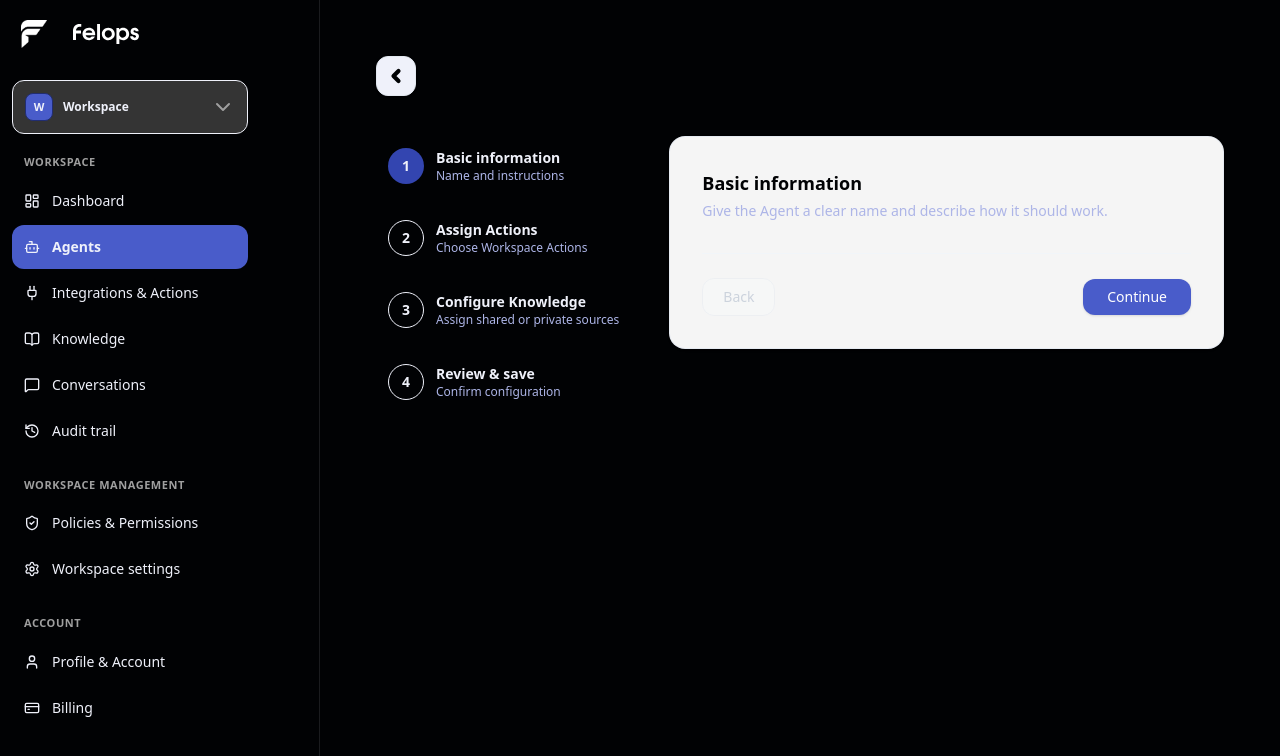
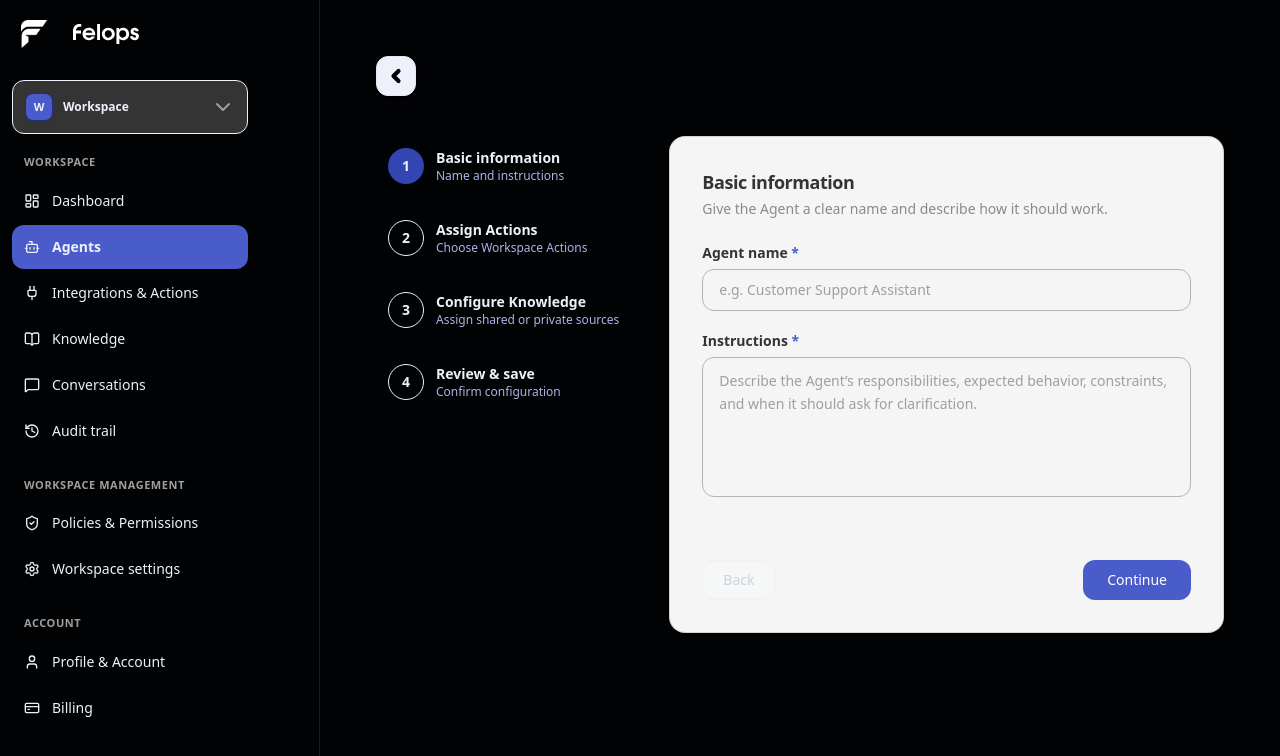
Before and after one commit to FelOps-platform/felops-frontend, a Next.js app: page /w/1/agents/new in a window 1280 px wide. Shown: the top 756 px of the page. Built offline with nearby package versions, Linux system fonts and the light colour scheme; no server answers.

Commit message:
feat(agents): implement basic info step

```diff
--- a/package.json
+++ b/package.json
@@ -14,6 +14,7 @@
     "next-intl": "^4.14.9",
     "react": "19.3.0",
     "react-dom": "19.3.0",
+    "react-hook-form": "^7.91.0",
     "zod": "^4.6.7"
   },
   "devDependencies": {
--- /dev/null
+++ b/src/app/(protected)/w/[workspaceId]/agents/_components/BasicInfoStep.tsx
@@ -0,0 +1,80 @@
+"use client";
+
+import { useFormContext } from "react-hook-form";
+
+export function BasicInfoStep() {
+    const {
+        register,
+        formState: { errors },
+    } = useFormContext();
+
+    return (
+        <div className="space-y-6">
+            {/* Header */}
+            <div>
+                <h2 className="text-xl font-bold text-neutral-900 tracking-tight">
+                    Basic information
+                </h2>
+                <p className="text-sm text-neutral-500 mt-1">
+                    Give the Agent a clear name and describe how it should work.
+                </p>
+            </div>
+
+            <div className="space-y-5">
+                {/* Agent Name Field */}
+                <div className="space-y-1.5">
+                    <label className="block text-sm font-semibold text-neutral-900">
+                        Agent name <span className="text-secondary-500">*</span>
+                    </label>
+                    <input
+                        type="text"
+                        placeholder="e.g. Customer Support Assistant"
+                        {...register("name", {
+                            required: "Enter a name for this Agent.",
+                            validate: (val) =>
+                                val?.trim().length > 0 || "Enter a name for this Agent.",
+                        })}
+                        className={`w-full px-4 py-2.5 text-sm  text-neutral-900 border rounded-xl placeholder:text-neutral-400 transition-all ${errors.name
+                            ? "border-wrong-500 bg-wrong-50/20 focus:border-wrong-500 focus:ring-2 focus:ring-wrong-500/20 focus:outline-none"
+                            : "border-neutral-300 hover:border-neutral-400 focus:border-secondary-500 focus:ring-2 focus:ring-secondary-500/20 focus:outline-none"
+                            }`}
+                    />
+                    {errors.name && (
+                        <p className="text-xs font-medium text-wrong-500 mt-1">
+                            {String(errors.name.message)}
+                        </p>
+                    )}
+                </div>
+
+                {/* Instructions Field */}
+                <div className="space-y-1.5">
+                    <label className="block text-sm font-semibold text-neutral-900">
+                        Instructions <span className="text-secondary-500">*</span>
+                    </label>
+                    <textarea
+                        rows={5}
+                        placeholder="Describe the Agent’s responsibilities, expected behavior, constraints, and when it should ask for clarification."
+                        {...register("instructions", {
+                            required: "Enter instructions for this Agent.",
+                            validate: (val) =>
+                                val?.trim().length > 0 || "Instructions cannot be empty.",
+                        })}
+                        className={`w-full px-4 py-3 text-sm  text-neutral-900 border rounded-xl placeholder:text-neutral-400 resize-none leading-relaxed transition-all ${errors.instructions
+                            ? "border-wrong-500 bg-wrong-50/20 focus:border-wrong-500 focus:ring-2 focus:ring-wrong-500/20 focus:outline-none"
+                            : "border-neutral-300 hover:border-neutral-400 focus:border-secondary-500 focus:ring-2 focus:ring-secondary-500/20 focus:outline-none"
+                            }`}
+                    />
+                    {errors.instructions && (
+                        <p className="text-xs font-medium text-wrong-500 mt-1">
+                            {String(errors.instructions.message)}
+                        </p>
+                    )}
+                </div>
+            </div>
+        </div>
+    );
+}
+
+
+
+export default BasicInfoStep;
--- a/src/app/(protected)/w/[workspaceId]/agents/_components/agent-stepper.tsx
+++ b/src/app/(protected)/w/[workspaceId]/agents/_components/agent-stepper.tsx
@@ -4,6 +4,8 @@ import { useState } from "react";
 import { Check, ChevronLeft } from "lucide-react";
 import Link from "next/link";
 import { useParams } from "next/navigation";
+import { useForm, FormProvider } from "react-hook-form";
+import { BasicInfoStep } from "./BasicInfoStep";
 
 const steps = [
   { id: 1, title: "Basic information", description: "Name and instructions" },
@@ -20,18 +22,42 @@ export function AgentStepperForm({ workspaceId }: AgentStepperFormProps) {
   const params = useParams();
   const activeWorkspaceId = workspaceId || (params?.workspaceId as string) || "";
   const [currentStep, setCurrentStep] = useState(1);
-  const handleNext = () => {
-    if (currentStep < steps.length) {
+
+  const methods = useForm({
+    mode: "onSubmit",
+    reValidateMode: "onChange",
+    defaultValues: {
+      name: "",
+      instructions: "",
+    },
+  });
+
+  const handleNext = async () => {
+    let isValid = false;
+
+    if (currentStep === 1) {
+      isValid = await methods.trigger(["name", "instructions"]);
+    } else {
+      isValid = true;
+    }
+
+    if (isValid && currentStep < 4) {
       setCurrentStep((prev) => prev + 1);
     }
   };
-
   const handleBack = () => {
     if (currentStep > 1) {
       setCurrentStep((prev) => prev - 1);
     }
   };
 
+  const onSubmit = async (data: any) => {
+    try {
+      // TODO: Send agent data to backend
+      console.log("Form data ready for submission:", data);
+    } catch (error) {
+    }
+  };
   return (
     <div className="max-w-6xl mx-auto p-6">
       <div className="flex justify-between items-center mb-10">
@@ -84,44 +110,14 @@ export function AgentStepperForm({ workspaceId }: AgentStepperFormProps) {
           })}
         </div>
 
+        <FormProvider {...methods}>
+
           {/* Card */}
-        <div className="lg:col-span-8 bg-neutral-50 border border-slate-200/80 rounded-2xl p-8 shadow-sm">
+            <div className="lg:col-span-8 bg-neutral-50 border border-neutral-200/80 rounded-2xl p-6 sm:p-8 shadow-xs">
+              <form onSubmit={methods.handleSubmit(onSubmit)} className="space-y-6">
 
                 {/* Step 1: Basic Information */}
-          {currentStep === 1 && (
-            <div className="space-y-6">
-              <div>
-                <h2 className="text-lg font-semibold text-secondary-950">Basic information</h2>
-                <p className="text-sm text-secondary-200 mt-1">
-                  Give the Agent a clear name and describe how it should work.
-                </p>
-              </div>
-
-              {/* <div className="space-y-2">
-                <label className="block text-sm font-semibold text-slate-900">Agent name</label>
-                <input
-                  type="text"
-                  value={agentName}
-                  onChange={(e) => setAgentName(e.target.value)}
-                  placeholder="For example, Customer onboarding"
-                  className="w-full px-4 py-2.5 text-sm border border-slate-200 rounded-xl focus:outline-none focus:ring-2 focus:ring-indigo-500/20 focus:border-indigo-600 transition-all text-slate-900 placeholder:text-slate-400"
-                />
-                <p className="text-xs text-slate-500">Use a name that reflects the business work this Agent supports.</p>
-              </div>
-
-              <div className="space-y-2">
-                <label className="block text-sm font-semibold text-slate-900">Instructions</label>
-                <textarea
-                  rows={5}
-                  value={agentInstructions}
-                  onChange={(e) => setAgentInstructions(e.target.value)}
-                  placeholder="Describe the Agent's responsibilities, expected behavior, constraints, and when it should ask for clarification."
-                  className="w-full px-4 py-3 text-sm border border-slate-200 rounded-xl focus:outline-none focus:ring-2 focus:ring-indigo-500/20 focus:border-indigo-600 transition-all text-slate-900 placeholder:text-slate-400 resize-none"
-                />
-                <p className="text-xs text-slate-500">Be specific about responsibilities, boundaries, and working preferences.</p>
-              </div> */}
-            </div>
-          )}
+                {currentStep === 1 && <BasicInfoStep />}
 
                 {/* Step 2: Assign Actions */}
                 {currentStep === 2 && (
@@ -167,16 +163,29 @@ export function AgentStepperForm({ workspaceId }: AgentStepperFormProps) {
                     Back
                   </button>
 
+                  {currentStep < 4 ? (
                     <button
                       type="button"
                       onClick={handleNext}
-              className="px-6 py-2 text-sm font-medium bg-secondary-500 hover:bg-indigo-700 text-white rounded-xl transition-colors shadow-sm"
+                      className="px-6 py-2.5 text-sm font-medium bg-secondary-500 text-white rounded-xl hover:bg-secondary-600 transition-colors"
                     >
-              {currentStep === steps.length ? "Publish Agent" : "Continue"}
+                      Continue
                     </button>
+                  ) : (
+                    <button
+                      type="submit"
+                      className="px-6 py-2.5 text-sm font-medium bg-emerald-600 text-white rounded-xl hover:bg-emerald-700 transition-colors"
+                    >
+                      Publish Agent
+                    </button>
+                  )}
                 </div>
 
+              </form>
             </div>
+
+        </FormProvider>
+
 
       </div>
     </div>
--- a/src/app/globals.css
+++ b/src/app/globals.css
@@ -178,6 +178,8 @@
   --right-800: #009331;
   --right-900: #006823;
   --right-950: #003d14;
+  /* Error */
+  --error-200: #FFA2A2
 }
 
 /* Custom Sleek Dark Scrollbar */
```
Also changed, not shown: 1 other file (tests, documents, lock files or other folders). Lines whose indentation alone changed are shown as unchanged.
